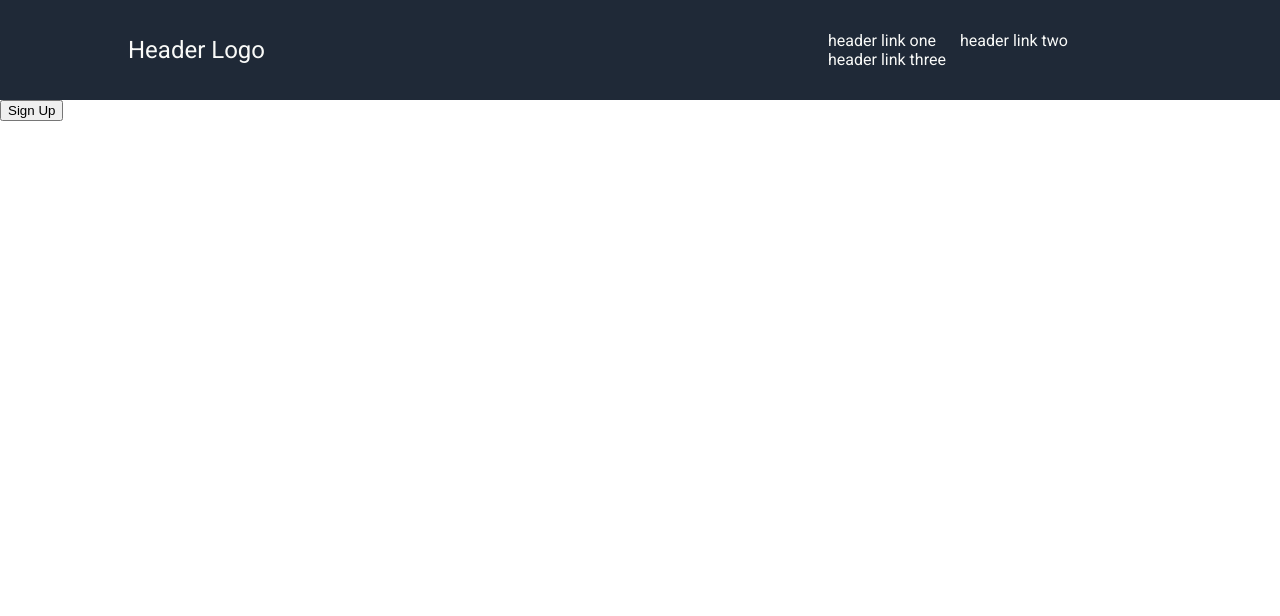
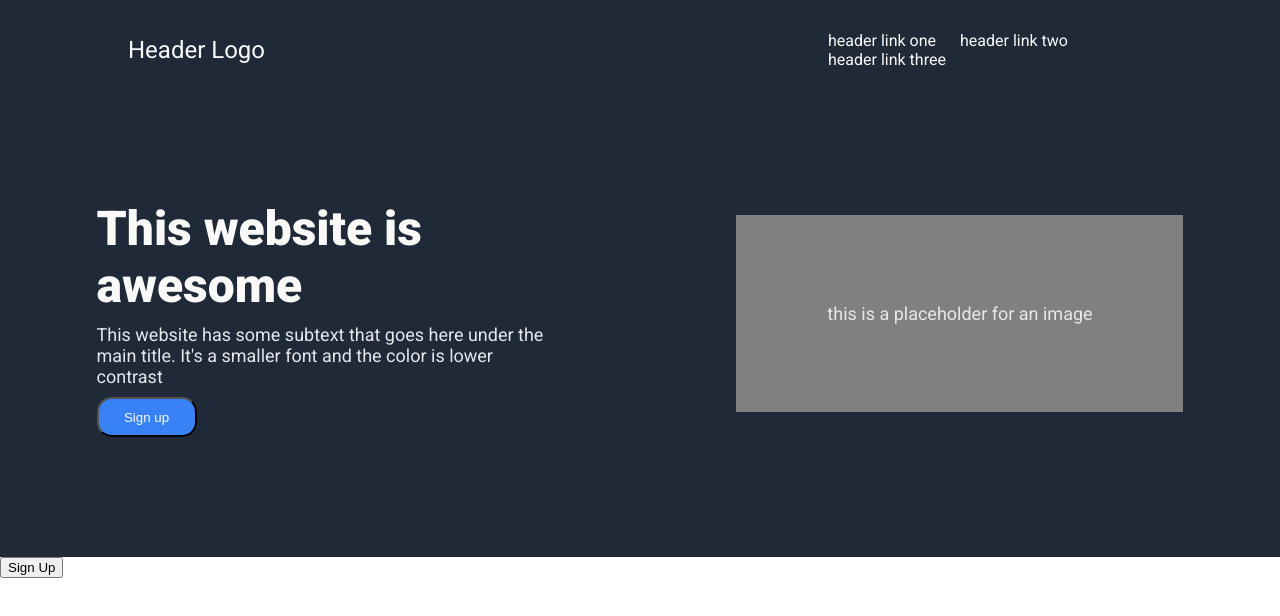
Before and after one commit to grandschema/landing-page, a plain HTML site: page index.html in a window 1280 px wide. Drawn offline with Linux system fonts and the light colour scheme.

Commit message:
Build and stylize hero section

```diff
--- a/index.html
+++ b/index.html
@@ -32,8 +32,17 @@
         <!- Hero Section          -->
         <main>
             <section id="hero">
-                <aside id="left-side"></aside>
-                <aside id="right-side"></aside>
+                <aside id="left-side">
+                    <h1>This website is</h1>
+                    <h1>awesome</h1>
+                    <h4>This website has some subtext that goes here under the<br> main title. It's a smaller font and the color is lower<br> contrast</h4>
+                    <button>Sign up</button>
+                </aside>
+                <aside id="right-side">
+                    <div id="placeholder">
+                        <h4>this is a placeholder for an image</h4>
+                    </div>
+                </aside>
             </section>
         <!-- Info Section         -->
             <section id="info">
--- a/styles.css
+++ b/styles.css
@@ -57,3 +57,41 @@ header nav ul li {
     display: inline;
     padding-right: 20px;
 }
+
+#hero {
+    background-color: #1F2937;
+    padding: 100px 0;
+    display: flex;
+    justify-content: space-around;
+    width: 100%;
+    align-items: center;
+}
+
+#hero  h1 {
+    color: #f9faf8;
+}
+
+#hero  h4 {
+    color: #e5e7eb;
+    margin: 10px 0;
+}
+
+#hero button {
+    background-color: #3882f6;
+    color: #f9faf8;
+    width: 100px;
+    height: 40px;
+    border-radius: 15px;
+    padding: 10px 0;
+    margin-bottom: 20px;
+}
+
+#placeholder {
+    width: 447px;
+    height: 197px;
+    background-color: grey;
+    display: flex;
+    justify-content: space-around;
+    align-items: center;
+    margin-top: -30px;
+}
```
